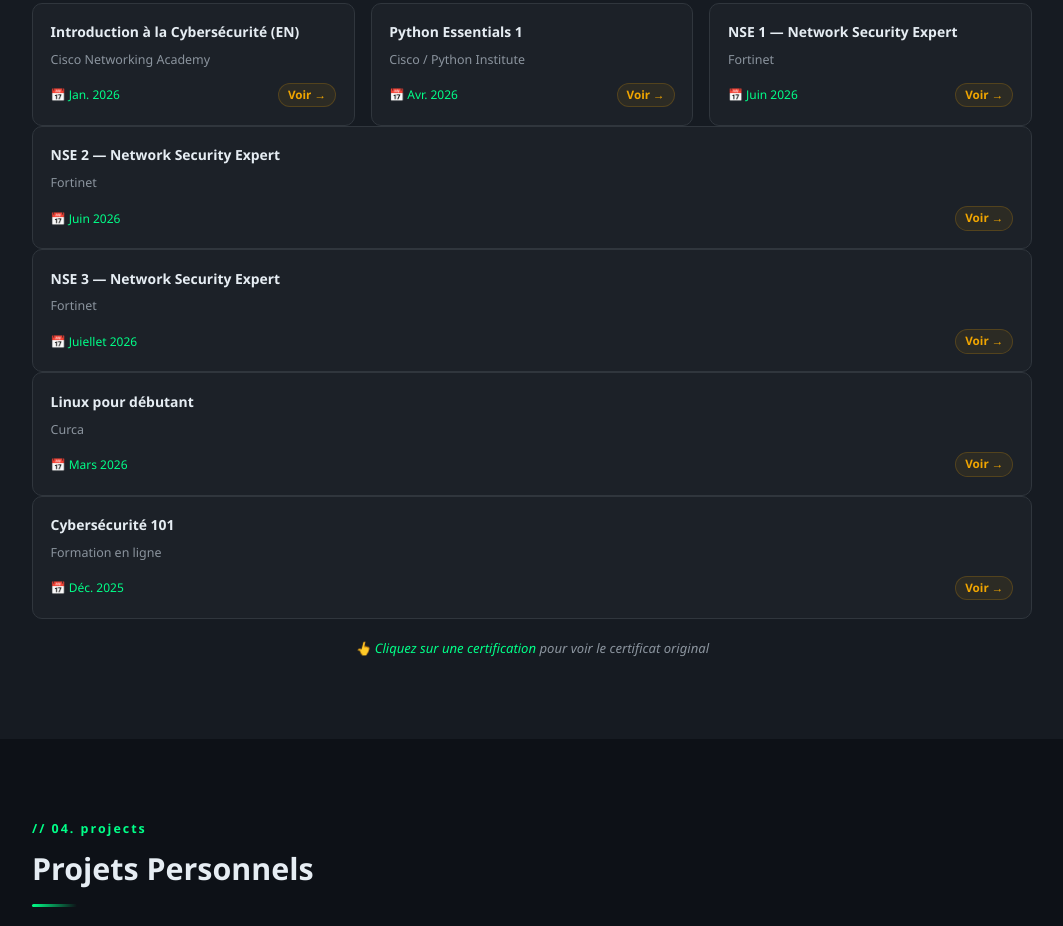
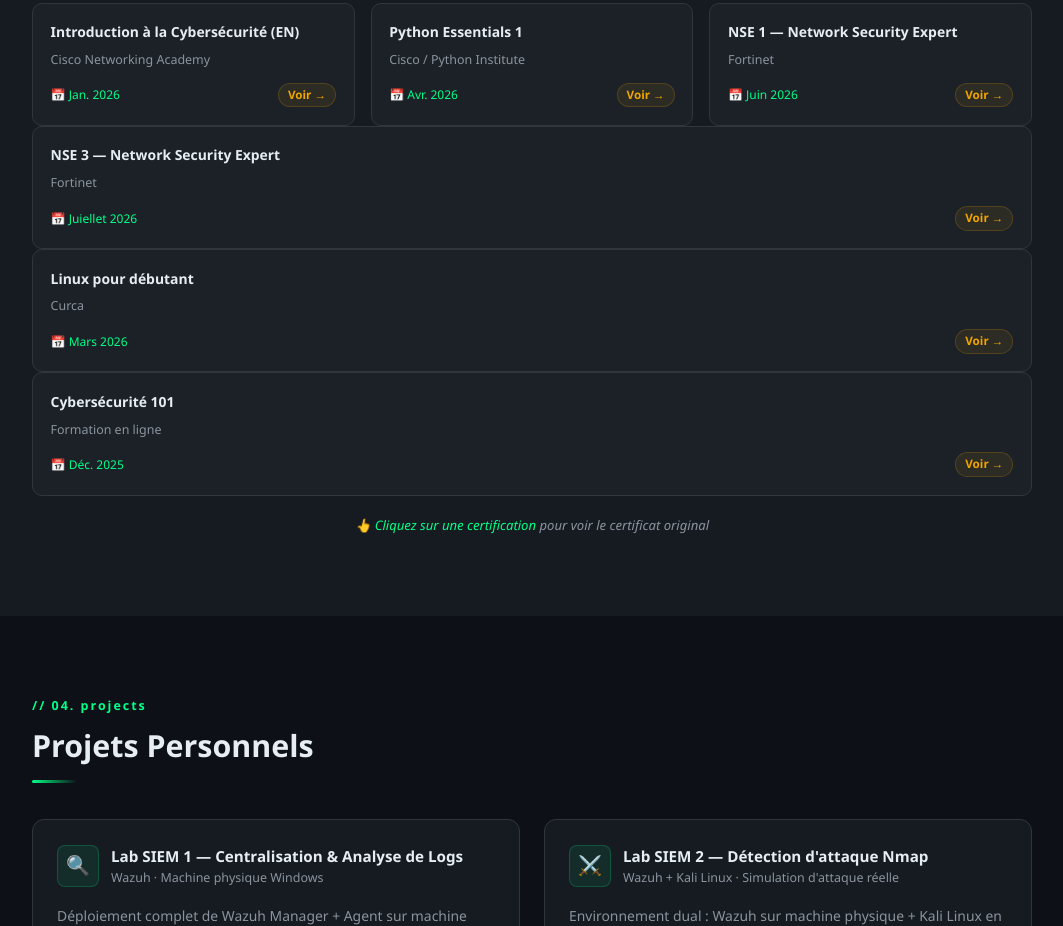
Before and after one commit to Raphael-AHOUANSOU/Raphael-AHOUANSOU.github.io, a plain HTML site: page index.html in a window 1280 px wide. Shown: the part 2694-3620 px from the top of the page, without its empty margins (108-1171 px from the left). Drawn offline with Linux system fonts and the light colour scheme.

Commit message:
Update index.html

```diff
--- a/index.html
+++ b/index.html
@@ -349,14 +349,8 @@
            </div>
         </div>
 
-        </div>
-          <div class="cert-card" onclick="openModal('modal-8')">
-          <div class="cert-name">NSE 2 — Network Security Expert</div>
-          <div class="cert-org">Fortinet</div>
-          <div class="cert-footer">
-            <span class="cert-date">📅 Juin 2026</span>
-            <span class="cert-btn">Voir →</span>
-           </div>
+
+
         </div>
         <div class="cert-card" onclick="openModal('modal-9')">
           <div class="cert-name">NSE 3 — Network Security Expert</div>
```
